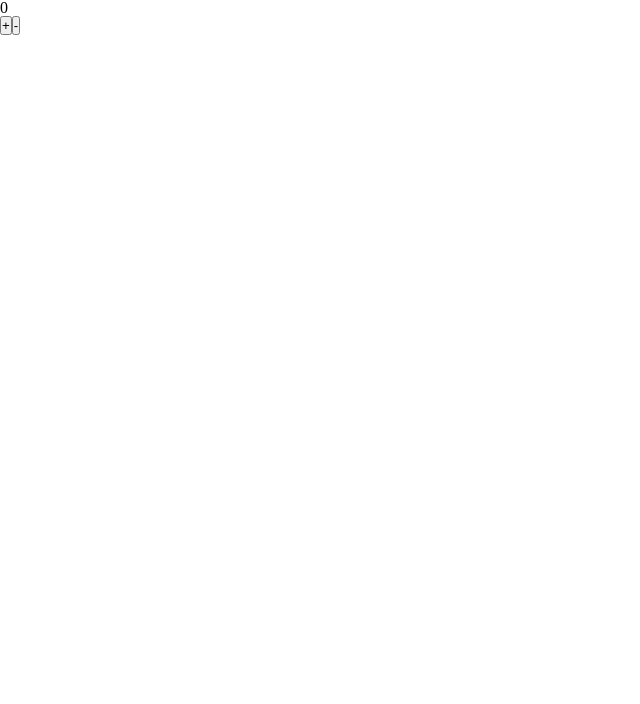
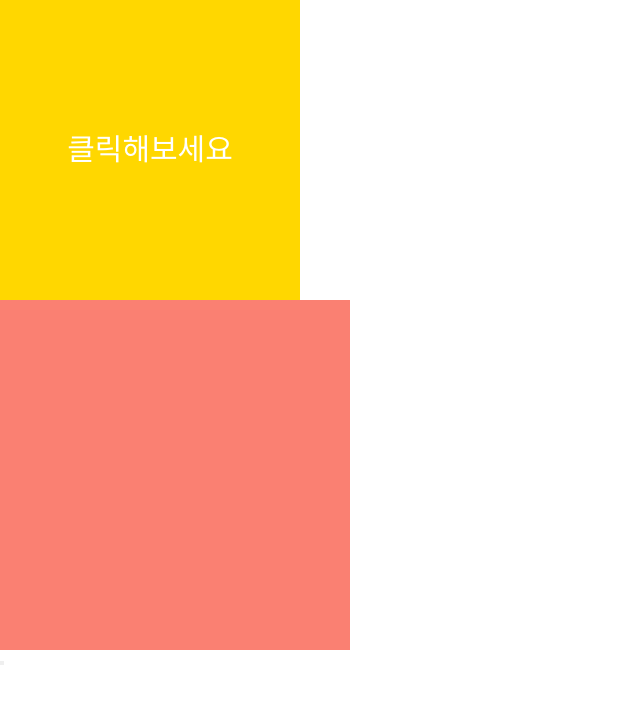
Before and after one commit to wjdgus1122/base_react, a React (Create React App) app: page / in a window 1280 px wide. Shown: the top 704 px of the page, without its empty margins (0-640 px from the left). Built offline with nearby package versions, Linux system fonts and the light colour scheme.

Commit message:
Mouse Event

```diff
--- a/src/App.js
+++ b/src/App.js
@@ -20,6 +20,7 @@ import { Icons } from "./components/5_MusicApp/Icons";
 import { MusicApp } from "./components/5_MusicApp/MusicApp";
 import { MusicEx } from "./components/5_MusicApp/MusicEx";
 import { ClassEvent } from "./components/6_Event/ClassEvent";
+import { ClickEx } from "./components/6_Event/ClickEx";
 import { FnEvent } from "./components/6_Event/FnEvent";
 import { conDb, MenuDb, MusicDb } from "./db";
 import { GlobalStyled } from "./styles/GlobalStyled";
@@ -54,7 +55,8 @@ const App = () => {
       {/* 5일차 */}
 
       {/* <ClassEvent /> */}
-      <FnEvent />
+      {/* <FnEvent /> */}
+      <ClickEx />
     </div>
   );
 };
--- /dev/null
+++ b/src/components/6_Event/ClickEx.js
@@ -0,0 +1,60 @@
+import { useState } from "react";
+import styled from "styled-components";
+
+const Box = styled.div`
+  width: 300px;
+  height: 300px;
+  background-color: ${(props) => props.bgColor};
+  display: flex;
+  justify-content: center;
+  align-items: center;
+  font-size: 30px;
+  color: white;
+`;
+
+const MouseBox = styled.div`
+  width: 350px;
+  height: 350px;
+  background-color: ${(props) => props.bgmouseColor};
+`;
+
+export const ClickEx = () => {
+  const [color, setcolor] = useState("gold");
+  const [bool, SetBool] = useState(true);
+  const [mscolor, setMscolor] = useState("salmon");
+  const handleColor = () => {
+    if (bool) {
+      setcolor("black");
+      SetBool(false);
+    } else if (!bool) {
+      setcolor("gold");
+      SetBool(true);
+    }
+  };
+
+  const handleMouseOn = () => {
+    if (bool) {
+      setMscolor("purple");
+      SetBool(false);
+    }
+  };
+  const handleMouseLeave = () => {
+    if (!bool) {
+      setMscolor("salmon");
+      SetBool(true);
+    }
+  };
+  return (
+    <>
+      <Box bgColor={color} onClick={handleColor}>
+        클릭해보세요
+      </Box>
+      <MouseBox
+        bgmouseColor={mscolor}
+        onMouseEnter={handleMouseOn}
+        onMouseLeave={handleMouseLeave}
+      />
+      <button mouse></button>
+    </>
+  );
+};
```
